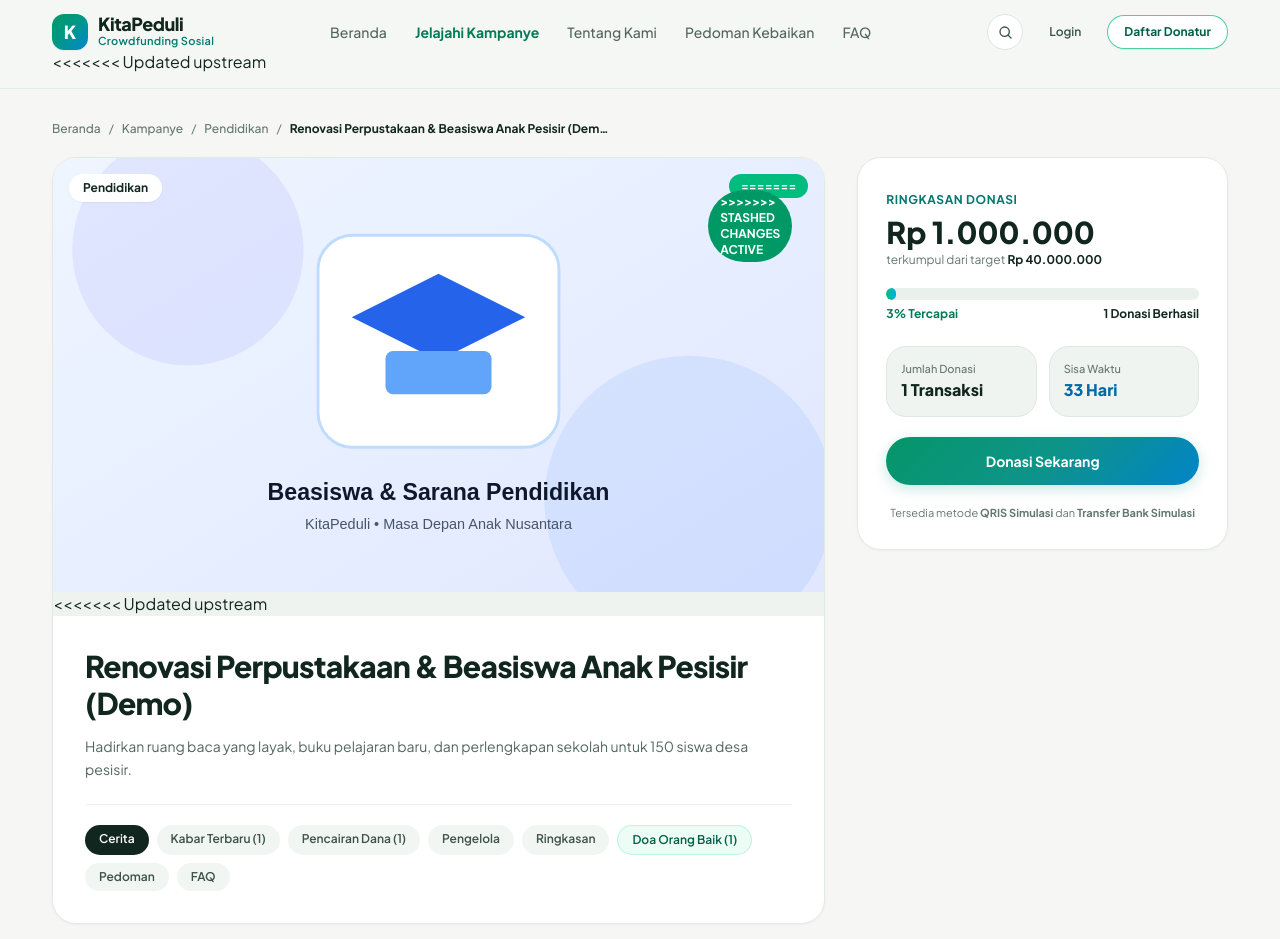
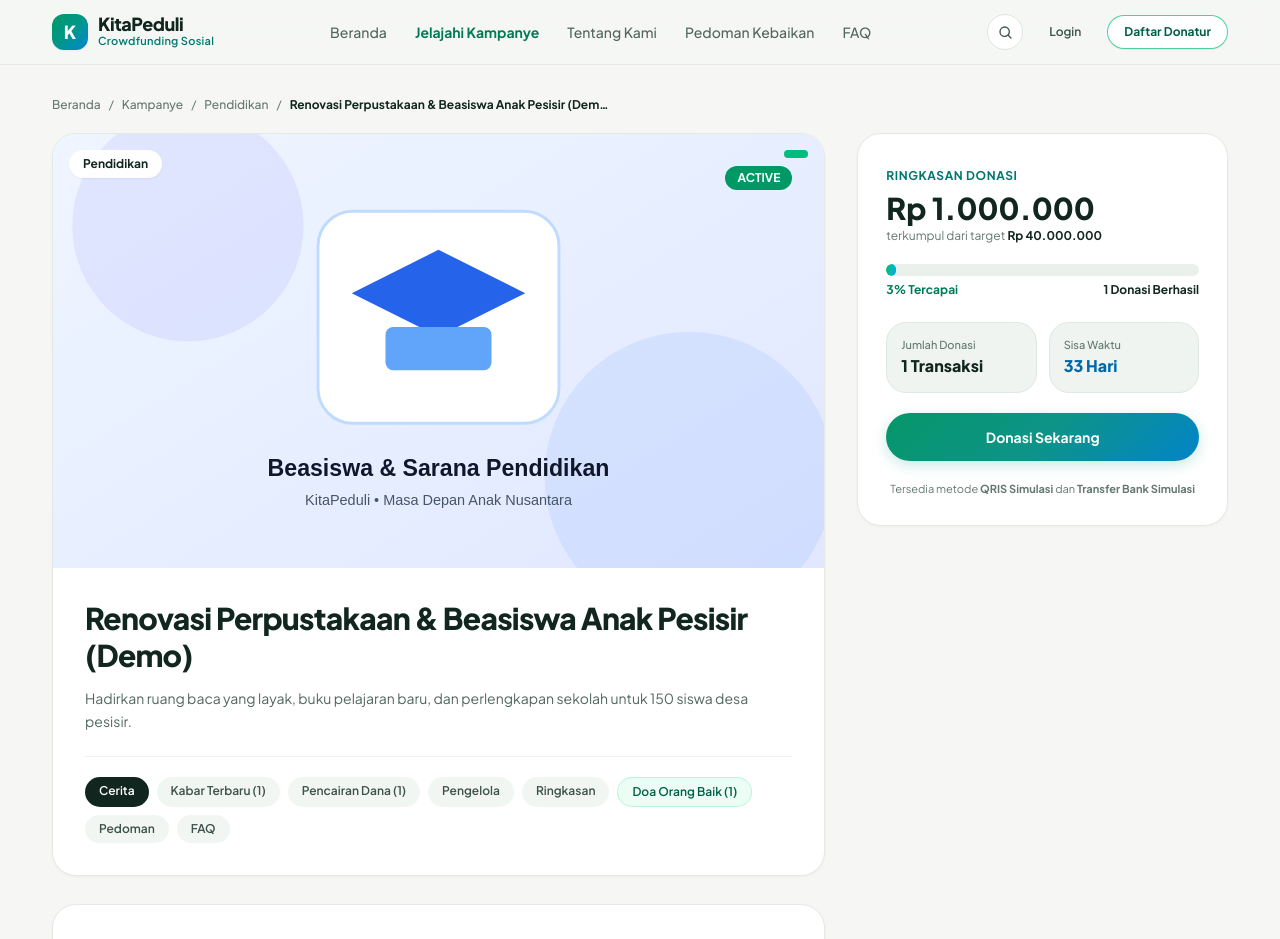
Before and after one commit to Sakiih/KitaPeduli-Project-Tugas-Akhir-PPBO, a Laravel app: page /kampanye/renovasi-perpustakaan-dan-beasiswa-anak-pesisir in a window 1280 px wide. Shown: the top 939 px of the page. Run offline with Laravel 12, Linux system fonts and the light colour scheme; data comes from the database, SQL or seed files in the repository; style sheets or scripts are compiled from the project's sources.

Commit message:
fix(ui): update frontend design system and blade views part 2

```diff
--- a/resources/views/admin/campaigns/create.blade.php
+++ b/resources/views/admin/campaigns/create.blade.php
@@ -30,11 +30,7 @@
                 </div>
 
                 <div>
-<<<<<<< Updated upstream
                     <label for="target_amount" class="block text-xs font-bold text-slate-700 mb-1.5">Target Dana (Rp) <span class="text-rose-600">*</span></label>
-=======
-                    <label for="target_amount" class="block text-xs font-bold text-[#3c524b] mb-1.5">Target Dana (Rp) <span class="text-rose-600">*</span></label>
->>>>>>> Stashed changes
                     <input type="number" id="target_amount" name="target_amount" min="100000" step="10000"
                            value="{{ old('target_amount', 25000000) }}" required
                            class="kp-input">
--- a/resources/views/admin/campaigns/edit.blade.php
+++ b/resources/views/admin/campaigns/edit.blade.php
@@ -29,7 +29,6 @@
                 </div>
 
                 <div>
-<<<<<<< Updated upstream
                     <label for="target_amount" class="block text-xs font-bold text-slate-700 mb-1.5">Target Dana (Rp) <span class="text-rose-600">*</span></label>
                     <input type="number" id="target_amount" name="target_amount" min="100000" step="10000"
                            value="{{ old('target_amount', (float) $campaign->target_amount) }}" required
@@ -38,7 +37,6 @@
 
                 <div>
                     <label for="end_date" class="block text-xs font-bold text-slate-700 mb-1.5">Tanggal Berakhir <span class="text-rose-600">*</span></label>
-=======
                     <label for="target_amount" class="block text-xs font-bold text-[#3c524b] mb-1.5">Target Dana (Rp) <span class="text-rose-600">*</span></label>
                     <input type="number" id="target_amount" name="target_amount" min="100000" step="10000"
                            value="{{ old('target_amount', (float) $campaign->target_amount) }}" required
@@ -47,19 +45,15 @@
 
                 <div>
                     <label for="end_date" class="block text-xs font-bold text-[#3c524b] mb-1.5">Tanggal Berakhir <span class="text-rose-600">*</span></label>
->>>>>>> Stashed changes
                     <input type="date" id="end_date" name="end_date" value="{{ old('end_date', $campaign->end_date?->toDateString()) }}" required
                            class="kp-input">
                 </div>
 
                 <div>
-<<<<<<< Updated upstream
                     <label for="status" class="block text-xs font-bold text-slate-700 mb-1.5">Status Kampanye</label>
                     <select id="status" name="status" class="w-full px-4 py-2.5 rounded-xl bg-slate-50 border border-slate-200 text-sm">
-=======
                     <label for="status" class="block text-xs font-bold text-[#3c524b] mb-1.5">Status Kampanye</label>
                     <select id="status" name="status" class="kp-input">
->>>>>>> Stashed changes
                         <option value="active" {{ old('status', $campaign->status) === 'active' ? 'selected' : '' }}>active</option>
                         <option value="completed" {{ old('status', $campaign->status) === 'completed' ? 'selected' : '' }}>completed</option>
                         <option value="inactive" {{ old('status', $campaign->status) === 'inactive' ? 'selected' : '' }}>inactive</option>
--- a/resources/views/admin/campaigns/index.blade.php
+++ b/resources/views/admin/campaigns/index.blade.php
@@ -55,19 +55,16 @@
                             <th class="py-3 px-2.5 text-right">Aksi</th>
                         </tr>
                     </thead>
-<<<<<<< Updated upstream
                     <tbody class="divide-y divide-slate-100">
                         @foreach($campaigns as $camp)
                             <tr class="hover:bg-slate-50">
                                 <td class="py-3 px-2 max-w-[180px]">
                                     <a href="{{ route('campaigns.show', $camp->slug) }}" class="font-bold text-slate-900 hover:text-teal-600 block truncate">
-=======
                     <tbody class="divide-y divide-[#edf2ee]">
                         @foreach($campaigns as $camp)
                             <tr class="hover:bg-[#f7faf8] transition-colors">
                                 <td class="py-3.5 px-2.5 max-w-[190px]">
                                     <a href="{{ route('campaigns.show', $camp->slug) }}" class="font-bold text-[#122620] hover:text-emerald-700 block truncate">
->>>>>>> Stashed changes
                                         {{ $camp->title }}
                                     </a>
                                     <span class="text-[11px] text-[#647770]">{{ $camp->donations_count }} transaksi</span>
--- a/resources/views/admin/categories/index.blade.php
+++ b/resources/views/admin/categories/index.blade.php
@@ -32,11 +32,8 @@
             <h2 class="text-base font-extrabold text-[#122620] mb-4">Daftar Kategori ({{ $categories->count() }})</h2>
             <div class="space-y-3">
                 @foreach($categories as $category)
-<<<<<<< Updated upstream
                     <div class="p-4 rounded-2xl bg-slate-50 border border-slate-200/80 flex flex-col sm:flex-row sm:items-center justify-between gap-4">
-=======
                     <div class="kp-card-soft p-4 flex flex-col sm:flex-row sm:items-center justify-between gap-4">
->>>>>>> Stashed changes
                         <form action="{{ route('admin.categories.update', $category->id) }}" method="POST" class="flex-1 grid grid-cols-1 sm:grid-cols-12 gap-2.5 items-center">
                             @csrf
                             @method('PUT')
--- a/resources/views/admin/disbursements/index.blade.php
+++ b/resources/views/admin/disbursements/index.blade.php
@@ -30,11 +30,8 @@
                            class="kp-input text-xs!">
                 </div>
                 <div>
-<<<<<<< Updated upstream
                     <label for="amount" class="block text-xs font-bold text-slate-700 mb-1">Nominal Penyaluran (Rp) <span class="text-rose-600">*</span></label>
-=======
                     <label for="amount" class="block text-xs font-bold text-[#3c524b] mb-1.5">Nominal Penyaluran (Rp) <span class="text-rose-600">*</span></label>
->>>>>>> Stashed changes
                     <input type="number" id="amount" name="amount" min="1000" step="1000" value="{{ old('amount') }}" required
                            placeholder="500000"
                            class="kp-input text-xs!">
@@ -77,11 +74,8 @@
             <h2 class="text-base font-extrabold text-[#122620]">Catatan Penyaluran Dana ({{ $reports->total() }})</h2>
 
             @foreach($reports as $report)
-<<<<<<< Updated upstream
                 <div class="p-4 rounded-2xl bg-slate-50 border border-slate-200/80 space-y-2">
-=======
                 <div class="kp-card-soft p-4 space-y-2">
->>>>>>> Stashed changes
                     <div class="flex flex-wrap items-center justify-between gap-2">
                         <div>
                             <span class="text-[11px] font-bold text-emerald-700">{{ $report->campaign?->title }}</span>
--- a/resources/views/admin/donations/index.blade.php
+++ b/resources/views/admin/donations/index.blade.php
@@ -51,17 +51,14 @@
                             <th class="py-3 px-2">Status</th>
                         </tr>
                     </thead>
-<<<<<<< Updated upstream
                     <tbody class="divide-y divide-slate-100">
                         @foreach($donations as $don)
                             <tr class="hover:bg-slate-50">
                                 <td class="py-3 px-1.5 text-slate-500 whitespace-nowrap">
-=======
                     <tbody class="divide-y divide-[#edf2ee]">
                         @foreach($donations as $don)
                             <tr class="hover:bg-[#f7faf8] transition-colors">
                                 <td class="py-3 px-2 text-[#647770] whitespace-nowrap">
->>>>>>> Stashed changes
                                     <span class="block">{{ $don->created_at?->format('d M Y') }}</span>
                                     <span class="text-[10px] text-[#7a8c85]">{{ $don->created_at?->format('H:i') }}</span>
                                 </td>
--- a/resources/views/admin/reports/index.blade.php
+++ b/resources/views/admin/reports/index.blade.php
@@ -61,11 +61,8 @@
                 <p class="text-xl font-extrabold text-[#122620] mt-1">
                     {{ $summary['registered_count'] }} Terdaftar / {{ $summary['guest_count'] }} Guest
                 </p>
-<<<<<<< Updated upstream
                 <p class="text-[11px] text-slate-500 mt-1">Seluruh transaksi tercatat di MySQL</p>
-=======
                 <p class="text-[11px] text-[#52665f] mt-1">Seluruh transaksi tercatat di database</p>
->>>>>>> Stashed changes
             </div>
 
             <div class="kp-card p-5">
--- a/resources/views/admin/updates/index.blade.php
+++ b/resources/views/admin/updates/index.blade.php
@@ -48,22 +48,16 @@
             <h2 class="text-base font-extrabold text-[#122620]">Daftar Kabar Terbaru ({{ $updates->total() }})</h2>
 
             @foreach($updates as $update)
-<<<<<<< Updated upstream
                 <div class="p-4 rounded-2xl bg-slate-50 border border-slate-200/80 space-y-2">
-=======
                 <div class="kp-card-soft p-4 space-y-2">
->>>>>>> Stashed changes
                     <div class="flex flex-wrap items-center justify-between gap-2">
                         <div>
                             <span class="text-[11px] font-bold text-emerald-700">{{ $update->campaign?->title }}</span>
                             <h3 class="text-sm font-bold text-[#122620]">{{ $update->title }}</h3>
                         </div>
                         <div class="flex items-center gap-2">
-<<<<<<< Updated upstream
                             <span class="text-[11px] text-slate-400">{{ $update->published_at?->format('d M Y, H:i') }}</span>
-=======
                             <span class="text-[11px] text-[#647770]">{{ $update->published_at?->format('d M Y, H:i') }}</span>
->>>>>>> Stashed changes
                             <form action="{{ route('admin.updates.destroy', $update->id) }}" method="POST"
                                   onsubmit="return confirm('Hapus kabar terbaru ini?')">
                                 @csrf
--- a/resources/views/campaigns/show.blade.php
+++ b/resources/views/campaigns/show.blade.php
@@ -36,11 +36,8 @@
                                 {{ $campaign->category->name }}
                             </span>
                         @endif
-<<<<<<< Updated upstream
                         <span class="absolute top-4 right-4 px-3 py-1 rounded-full text-xs font-bold uppercase {{ $isAccepting ? 'bg-emerald-500 text-white' : 'bg-rose-600 text-white' }}">
-=======
                         <span class="absolute top-4 right-4 px-3 py-1 rounded-full text-xs font-bold uppercase {{ $isAccepting ? 'bg-emerald-600 text-white' : 'bg-rose-600 text-white' }}">
->>>>>>> Stashed changes
                             {{ $campaign->status }}
                         </span>
                     </div>
--- a/resources/views/layouts/app.blade.php
+++ b/resources/views/layouts/app.blade.php
@@ -96,18 +96,14 @@
 
                 <button id="kp-mobile-menu-btn" type="button"
                         aria-label="Buka menu navigasi"
-<<<<<<< Updated upstream
-                        class="md:hidden p-2 rounded-xl border border-slate-200 text-slate-700 hover:bg-slate-100">
-=======
+                        class="md:hidden p-2 rounded-xl border border-slate-200 text-slate-700 hover:bg-slate-100"
                         class="md:hidden p-2 rounded-xl bg-white border border-[#dce6df] text-[#122620] hover:bg-emerald-50">
->>>>>>> Stashed changes
                     <svg class="w-5 h-5" fill="none" stroke="currentColor" stroke-width="2" viewBox="0 0 24 24" aria-hidden="true">
                         <path stroke-linecap="round" stroke-linejoin="round" d="M4 6h16M4 12h16M4 18h16"/>
                     </svg>
                 </button>
             </div>
 
-<<<<<<< Updated upstream
             <div id="kp-mobile-menu-panel" class="hidden md:hidden mt-3 pt-3 border-t border-slate-100 space-y-2">
                 <a href="{{ route('home') }}" class="block px-3 py-2 rounded-xl text-sm font-medium hover:bg-slate-100">Beranda</a>
                 <a href="{{ route('campaigns.index') }}" class="block px-3 py-2 rounded-xl text-sm font-medium hover:bg-slate-100">Jelajahi Kampanye</a>
@@ -116,7 +112,6 @@
                 <a href="{{ route('about') }}#faq" class="block px-3 py-2 rounded-xl text-sm font-medium hover:bg-slate-100">FAQ</a>
 
                 <div class="pt-2 border-t border-slate-100 flex flex-wrap gap-2">
-=======
             <div id="kp-mobile-menu-panel" class="hidden md:hidden mt-3 pt-3 border-t border-[#e3eae4] space-y-1.5 bg-white rounded-2xl p-3 shadow-sm">
                 <a href="{{ route('home') }}" class="block px-3.5 py-2 rounded-xl text-sm font-medium text-[#122620] hover:bg-emerald-50">Beranda</a>
                 <a href="{{ route('campaigns.index') }}" class="block px-3.5 py-2 rounded-xl text-sm font-medium text-[#122620] hover:bg-emerald-50">Jelajahi Kampanye</a>
@@ -125,7 +120,7 @@
                 <a href="{{ route('about') }}#faq" class="block px-3.5 py-2 rounded-xl text-sm font-medium text-[#122620] hover:bg-emerald-50">FAQ</a>
 
                 <div class="pt-2.5 mt-2 border-t border-[#e3eae4] flex flex-wrap gap-2">
->>>>>>> Stashed changes
+
                     @auth
                         @if(auth()->user()->isAdmin())
                             <a href="{{ route('admin.dashboard') }}" class="flex-1 text-center px-4 py-2.5 rounded-full bg-emerald-600 text-white text-xs font-bold">Panel Admin</a>
```
Also changed, not shown: resources/views/admin/dashboard.blade.php (+0 -14 lines), resources/views/admin/users/index.blade.php (+1 -7 lines), package-lock.json.
